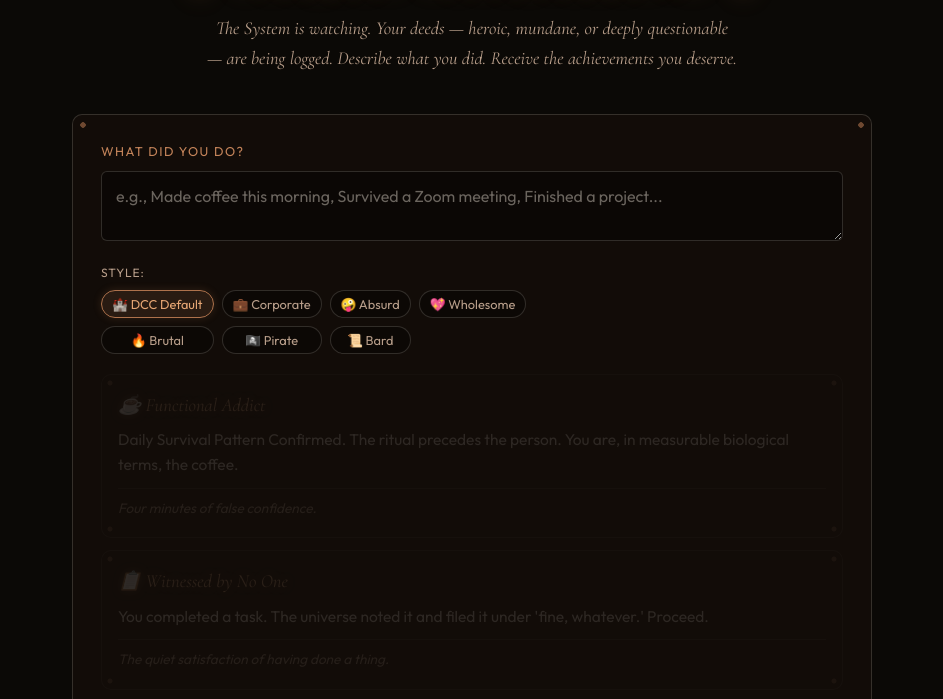
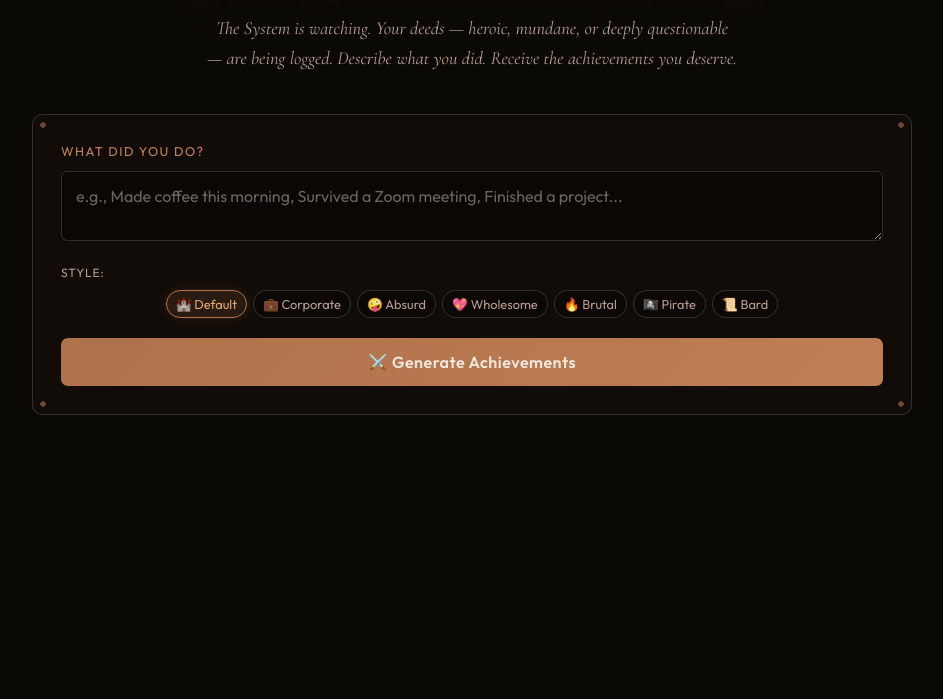
Before and after one commit to carlkibler/dungeon-achievements, a website: page public/index.html in a window 1280 px wide. Shown: the part 59-758 px from the top of the page, without its empty margins (168-1111 px from the left). Drawn offline with Linux system fonts and the light colour scheme.

Commit message:
Remove ghost cards; center style pills on one line
- Delete ghost-stack HTML, CSS, and JS (renderGhostStack + calls)
- Switch .style-pills from fixed 4-col grid to centered flex-wrap
- Tighten pill padding and gap; shorten "DCC Default" → "Default"
- Widen container max-width 800→880px for more pill breathing room

```diff
--- a/public/index.html
+++ b/public/index.html
@@ -76,7 +76,7 @@
         }
 
         .container {
-            max-width: 800px;
+            max-width: 880px;
             margin: 0 auto;
         }
 
@@ -166,14 +166,14 @@
         }
 
         .style-pills {
-            display: grid;
-            grid-template-columns: repeat(4, auto);
-            justify-content: start;
-            gap: 8px;
+            display: flex;
+            flex-wrap: wrap;
+            justify-content: center;
+            gap: 6px;
         }
 
         .style-pill {
-            padding: 5px 10px;
+            padding: 5px 9px;
             background: rgba(0,0,0,0.3);
             border: 1px solid var(--c-line-strong);
             border-radius: 999px;
@@ -203,23 +203,6 @@
         }
 
         .examples-section.hidden {
-            display: none;
-        }
-
-        .ghost-stack {
-            margin-top: 20px;
-        }
-        .ghost-stack.hidden {
-            display: none;
-        }
-        .achievement.is-ghost {
-            opacity: 0.12;
-            pointer-events: none;
-            user-select: none;
-            filter: grayscale(30%);
-            animation: none;
-        }
-        .achievement.is-ghost .achievement-actions {
             display: none;
         }
 
@@ -541,7 +524,7 @@
             <div class="style-selector">
                 <span class="style-label">Style:</span>
                 <div class="style-pills">
-                    <button class="style-pill active" data-style="default">🏰 DCC Default</button>
+                    <button class="style-pill active" data-style="default">🏰 Default</button>
                     <button class="style-pill" data-style="corporate">💼 Corporate</button>
                     <button class="style-pill" data-style="funny">🤪 Absurd</button>
                     <button class="style-pill" data-style="nice">💖 Wholesome</button>
@@ -550,8 +533,6 @@
                     <button class="style-pill" data-style="shakespeare">📜 Bard</button>
                 </div>
             </div>
-
-            <div id="ghostStack" class="ghost-stack hidden"></div>
 
             <button id="generateBtn" class="generate-btn" onclick="generateAchievements()">
                 ⚔️ Generate Achievements
@@ -1146,7 +1127,6 @@
         function displayAchievements(achievements) {
             currentAchievements = achievements;
 
-            document.getElementById('ghostStack')?.classList.add('hidden');
             const achievementsList = document.getElementById('achievementsList');
             const cards = achievements.map((achievement, index) => {
                 const { formattedText } = formatAchievement(achievement);
@@ -1640,26 +1620,6 @@
             } catch {
                 btn.textContent = orig; btn.disabled = false;
             }
-        }
-
-        function renderGhostStack() {
-            const stack = document.getElementById('ghostStack');
-            if (!stack) return;
-            const CANONICAL_GHOSTS = [
-                { title: '☕ Functional Addict', description: 'Daily Survival Pattern Confirmed. The ritual precedes the person. You are, in measurable biological terms, the coffee.', reward: 'Four minutes of false confidence.' },
-                { title: '📋 Witnessed by No One', description: "You completed a task. The universe noted it and filed it under 'fine, whatever.' Proceed.", reward: 'The quiet satisfaction of having done a thing.' },
-                { title: '📅 Calendar Sovereignty (Disputed)', description: 'You moved the meeting. It did not want to be moved. The meeting will remember this.', reward: 'Seventeen minutes you will somehow still lose.' },
-            ];
-            const recent = JSON.parse(localStorage.getItem('recentAchievements') || '[]');
-            const ghosts = recent.length >= 2
-                ? recent.slice(0, 3).map(e => e.achievements[0]).filter(Boolean)
-                : CANONICAL_GHOSTS;
-            if (ghosts.length === 0) return;
-            stack.classList.remove('hidden');
-            stack.innerHTML = ghosts.map(ach => {
-                const { formattedText } = formatAchievement(ach);
-                return `<div class="achievement is-ghost"><div class="achievement-text">${formattedText}</div></div>`;
-            }).join('');
         }
 
         function escapeHtml(text) {
@@ -1723,7 +1683,6 @@
 
         document.addEventListener('DOMContentLoaded', () => {
             loadRecent();
-            renderGhostStack();
         });
 
         document.getElementById('activityInput').addEventListener('keydown', (e) => {
```
